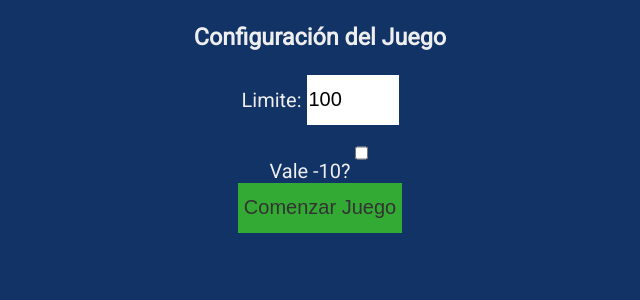
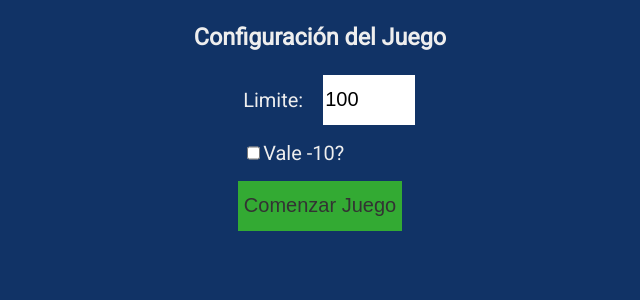
Before and after one commit to vicentemaximilianoh/ng-scorepad, an Angular app: page /setupGame in a window 1280 px wide. Shown: the top 300 px of the page, without its empty margins (320-960 px from the left). Built offline with nearby package versions, Linux system fonts and the light colour scheme.

Commit message:
Fixed styling issues and minor bugs

```diff
--- a/src/app/components/rounds/rounds.component.html
+++ b/src/app/components/rounds/rounds.component.html
@@ -36,15 +36,19 @@
               />
           </div>
 
-          <button
-            type="submit"
-            [disabled]="!f.valid">
-            Proxima Ronda</button>
+          <div class="rounds-actions">
+            <button
+              type="submit"
+              [disabled]="!f.valid">
+              Proxima Ronda</button>
+            </div>
         </form>
 
       </div>
 
       <div class="rounds-footer">
           <h3 class="text-center" *ngIf="isGameOver()">Juego Terminado!!</h3>
-          <button class="btn" (click)="resetGame()">Jugar de nuevo</button>
+          <div class="rounds-actions">
+            <button class="" (click)="resetGame()">Jugar de nuevo</button>
+          </div>
       </div>
--- a/src/app/components/rounds/rounds.component.scss
+++ b/src/app/components/rounds/rounds.component.scss
@@ -17,7 +17,8 @@
 
 .rounds-players,
 .rounds-scores,
-.rounds-inputs {
+.rounds-inputs,
+.rounds-actions {
     display: flex;
     justify-content: space-around;
     margin: .5rem 0;
--- a/src/app/components/setup-game/setup-game.component.html
+++ b/src/app/components/setup-game/setup-game.component.html
@@ -6,8 +6,10 @@
         class="setup-game-form"
         [formGroup]="formGroup">
         <!--Total Limit-->
-        <label for="totalLimit">
-            <span>Limite: </span>
+        <label
+            for="totalLimit"
+            class="setup-game-form-control">
+            <span class="setup-game-form-control-label">Limite: </span>
             <input
                 type="number"
                 formControlName="totalLimit"
@@ -18,12 +20,14 @@
         </label>
 
         <!--Vale -10?-->
-        <label for="discountScore">
-            <span>Vale -10?</span>
+        <label
+            for="discountScore"
+            class="setup-game-form-control">
             <input
                 type="checkbox"
                 formControlName="discountScore"
                 name="discountScore"/>
+            <span class="setup-game-form-control-label">Vale -10?</span>
         </label>
 
         <button
--- a/src/app/components/setup-game/setup-game.component.scss
+++ b/src/app/components/setup-game/setup-game.component.scss
@@ -2,4 +2,15 @@
     display: flex;
     flex-direction: column;
     align-items: center;
+
+    &-control {
+        display: flex;
+        align-items: center;
+        width: 100%;
+        padding-left: 40%;
+
+        &-label {
+            padding-right: 1em;
+        }
+    }
 }
--- a/src/app/services/game.service.ts
+++ b/src/app/services/game.service.ts
@@ -86,7 +86,7 @@ export class GameService {
     this.players = [];
     this.rounds = [];
 
-    this.currentHand = 0;
+    this.currentHand = undefined;
     this.totalLimit = undefined;
     this.discountScore = undefined;
   }
```
